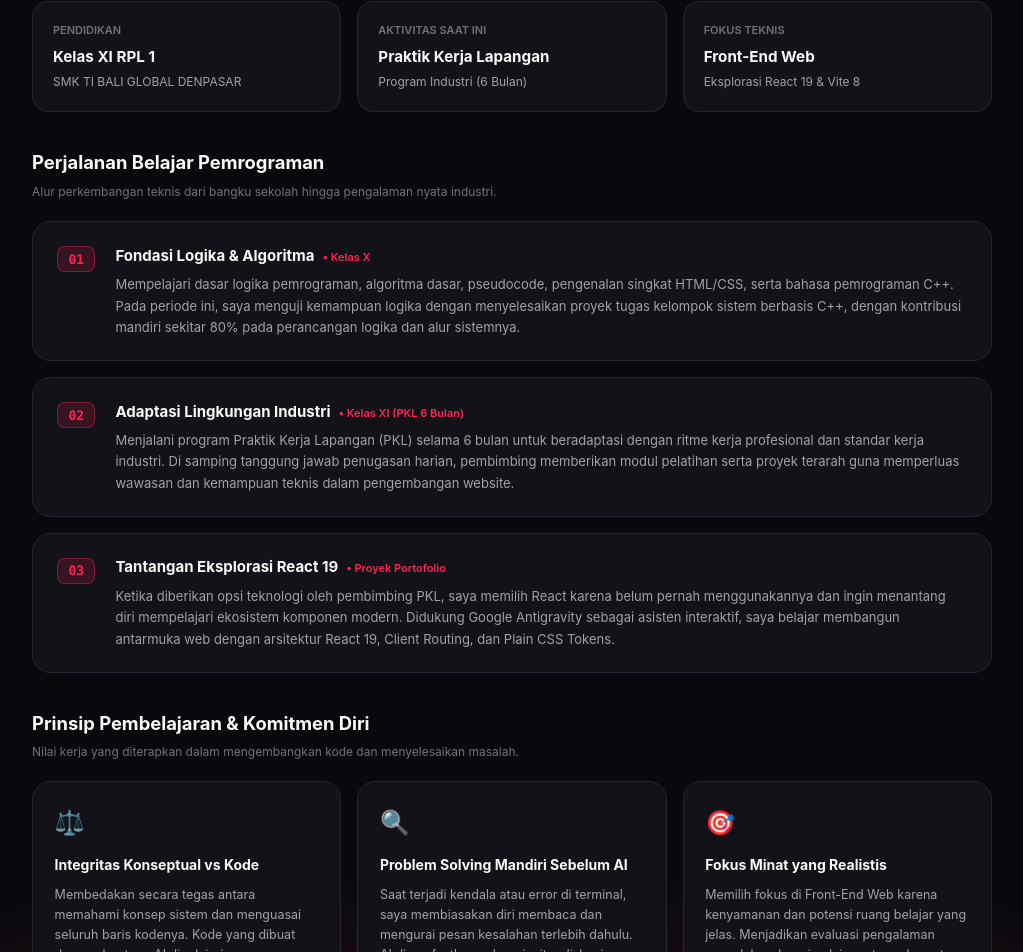
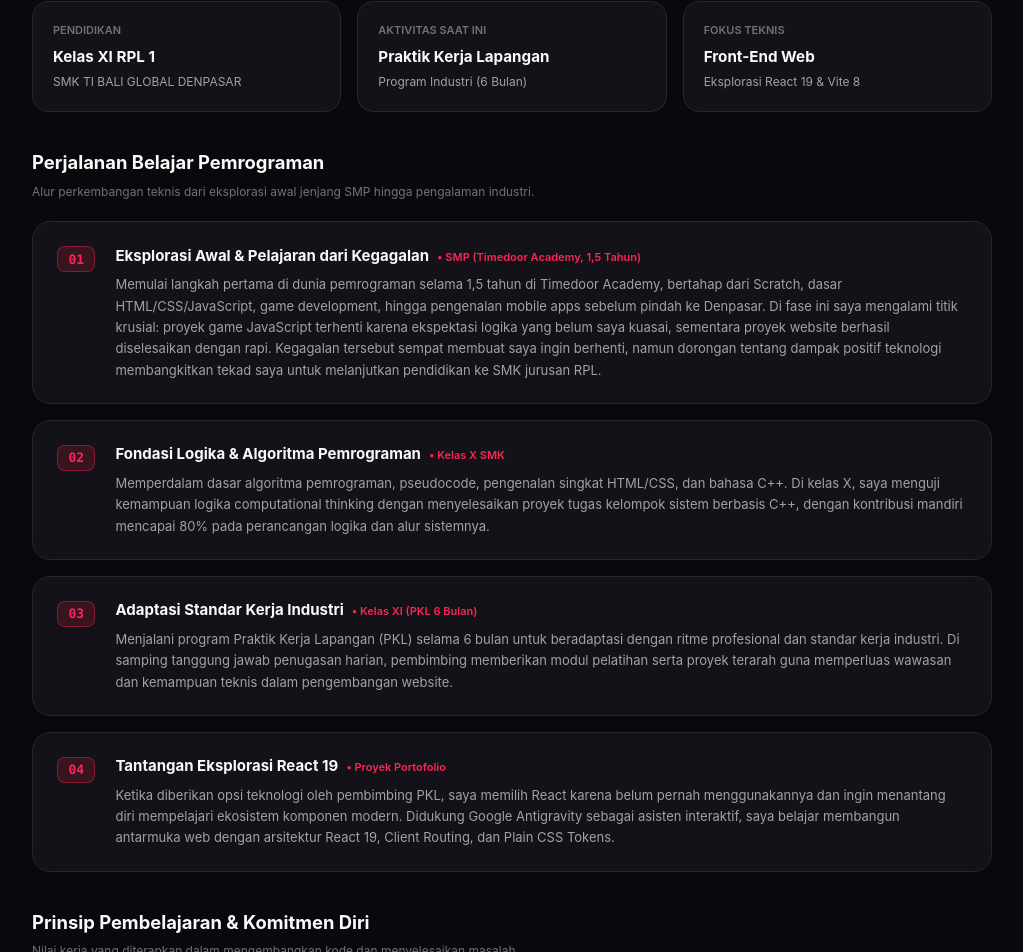
Before and after one commit to Mahesyana/Portofolio-web, a React (Vite) app: page /about in a window 1280 px wide. Shown: the part 250-1202 px from the top of the page, without its empty margins (128-1151 px from the left). Built offline with nearby package versions, Linux system fonts and the light colour scheme.

Commit message:
tahap 3: integrasikan rekam jejak awal Timedoor Academy dan titik balik pembelajaran pada About Me

```diff
--- a/src/pages/About.jsx
+++ b/src/pages/About.jsx
@@ -7,7 +7,7 @@ export default function About() {
       <div className="page-header">
         <div className="page-eyebrow">Perkenalan Diri</div>
         <h1 className="page-title">Tentang Saya &amp; Perjalanan Belajar</h1>
-        <p className="page-subtitle">Mengenal latar belakang pendidikan, pengalaman praktik industri, dan prinsip pembelajaran.</p>
+        <p className="page-subtitle">Mengenal rekam jejak belajar, pengalaman praktik industri, dan prinsip pembelajaran.</p>
       </div>
 
       {/* 3 Kartu Sorotan Informasi */}
@@ -31,45 +31,59 @@ export default function About() {
         </div>
       </div>
 
-      {/* Bagian 1: Timeline Perjalanan Belajar */}
+      {/* Bagian 1: Timeline Perjalanan Belajar (4 Fase Utuh) */}
       <div className="about-section-container">
         <div className="about-section-heading">
           <h2>Perjalanan Belajar Pemrograman</h2>
-          <p>Alur perkembangan teknis dari bangku sekolah hingga pengalaman nyata industri.</p>
+          <p>Alur perkembangan teknis dari eksplorasi awal jenjang SMP hingga pengalaman industri.</p>
         </div>
 
         <div className="timeline-cards-list">
-          {/* Fase 1 */}
+          {/* Fase 01: Timedoor Academy */}
           <div className="app-card timeline-step-card">
             <span className="timeline-badge-number">01</span>
             <div className="timeline-body">
               <h3>
-                Fondasi Logika &amp; Algoritma
-                <span className="timeline-period-tag">• Kelas X</span>
+                Eksplorasi Awal &amp; Pelajaran dari Kegagalan
+                <span className="timeline-period-tag">• SMP (Timedoor Academy, 1,5 Tahun)</span>
               </h3>
               <p>
-                Mempelajari dasar logika pemrograman, algoritma dasar, pseudocode, pengenalan singkat HTML/CSS, serta bahasa pemrograman C++. Pada periode ini, saya menguji kemampuan logika dengan menyelesaikan proyek tugas kelompok sistem berbasis C++, dengan kontribusi mandiri sekitar 80% pada perancangan logika dan alur sistemnya.
+                Memulai langkah pertama di dunia pemrograman selama 1,5 tahun di Timedoor Academy, bertahap dari Scratch, dasar HTML/CSS/JavaScript, game development, hingga pengenalan mobile apps sebelum pindah ke Denpasar. Di fase ini saya mengalami titik krusial: proyek game JavaScript terhenti karena ekspektasi logika yang belum saya kuasai, sementara proyek website berhasil diselesaikan dengan rapi. Kegagalan tersebut sempat membuat saya ingin berhenti, namun dorongan tentang dampak positif teknologi membangkitkan tekad saya untuk melanjutkan pendidikan ke SMK jurusan RPL.
               </p>
             </div>
           </div>
 
-          {/* Fase 2 */}
+          {/* Fase 02: Kelas X SMK */}
           <div className="app-card timeline-step-card">
             <span className="timeline-badge-number">02</span>
             <div className="timeline-body">
               <h3>
-                Adaptasi Lingkungan Industri
-                <span className="timeline-period-tag">• Kelas XI (PKL 6 Bulan)</span>
+                Fondasi Logika &amp; Algoritma Pemrograman
+                <span className="timeline-period-tag">• Kelas X SMK</span>
               </h3>
               <p>
-                Menjalani program Praktik Kerja Lapangan (PKL) selama 6 bulan untuk beradaptasi dengan ritme kerja profesional dan standar kerja industri. Di samping tanggung jawab penugasan harian, pembimbing memberikan modul pelatihan serta proyek terarah guna memperluas wawasan dan kemampuan teknis dalam pengembangan website.
+                Memperdalam dasar algoritma pemrograman, pseudocode, pengenalan singkat HTML/CSS, dan bahasa C++. Di kelas X, saya menguji kemampuan logika computational thinking dengan menyelesaikan proyek tugas kelompok sistem berbasis C++, dengan kontribusi mandiri mencapai 80% pada perancangan logika dan alur sistemnya.
               </p>
             </div>
           </div>
 
-          {/* Fase 3 */}
+          {/* Fase 03: Kelas XI & PKL */}
           <div className="app-card timeline-step-card">
             <span className="timeline-badge-number">03</span>
+            <div className="timeline-body">
+              <h3>
+                Adaptasi Standar Kerja Industri
+                <span className="timeline-period-tag">• Kelas XI (PKL 6 Bulan)</span>
+              </h3>
+              <p>
+                Menjalani program Praktik Kerja Lapangan (PKL) selama 6 bulan untuk beradaptasi dengan ritme profesional dan standar kerja industri. Di samping tanggung jawab penugasan harian, pembimbing memberikan modul pelatihan serta proyek terarah guna memperluas wawasan dan kemampuan teknis dalam pengembangan website.
+              </p>
+            </div>
+          </div>
+
+          {/* Fase 04: Proyek Portofolio React */}
+          <div className="app-card timeline-step-card">
+            <span className="timeline-badge-number">04</span>
             <div className="timeline-body">
               <h3>
                 Tantangan Eksplorasi React 19
@@ -111,7 +125,7 @@ export default function About() {
             <div className="value-card-icon">🎯</div>
             <h3>Fokus Minat yang Realistis</h3>
             <p>
-              Memilih fokus di Front-End Web karena kenyamanan dan potensi ruang belajar yang jelas. Menjadikan evaluasi pengalaman masa lalu sebagai pelajaran terarah, serta menempatkan Back-End dan Mobile sebagai target pembelajaran fase berikutnya.
+              Belajar dari pengalaman proyek game di masa SMP yang melampaui batas pemahaman, kini saya fokus di Front-End Web dengan komitmen menyelesaikan apa yang dimulai secara terukur, sembari menyiapkan Back-End dan Mobile sebagai target berikutnya.
             </p>
           </div>
         </div>
```
